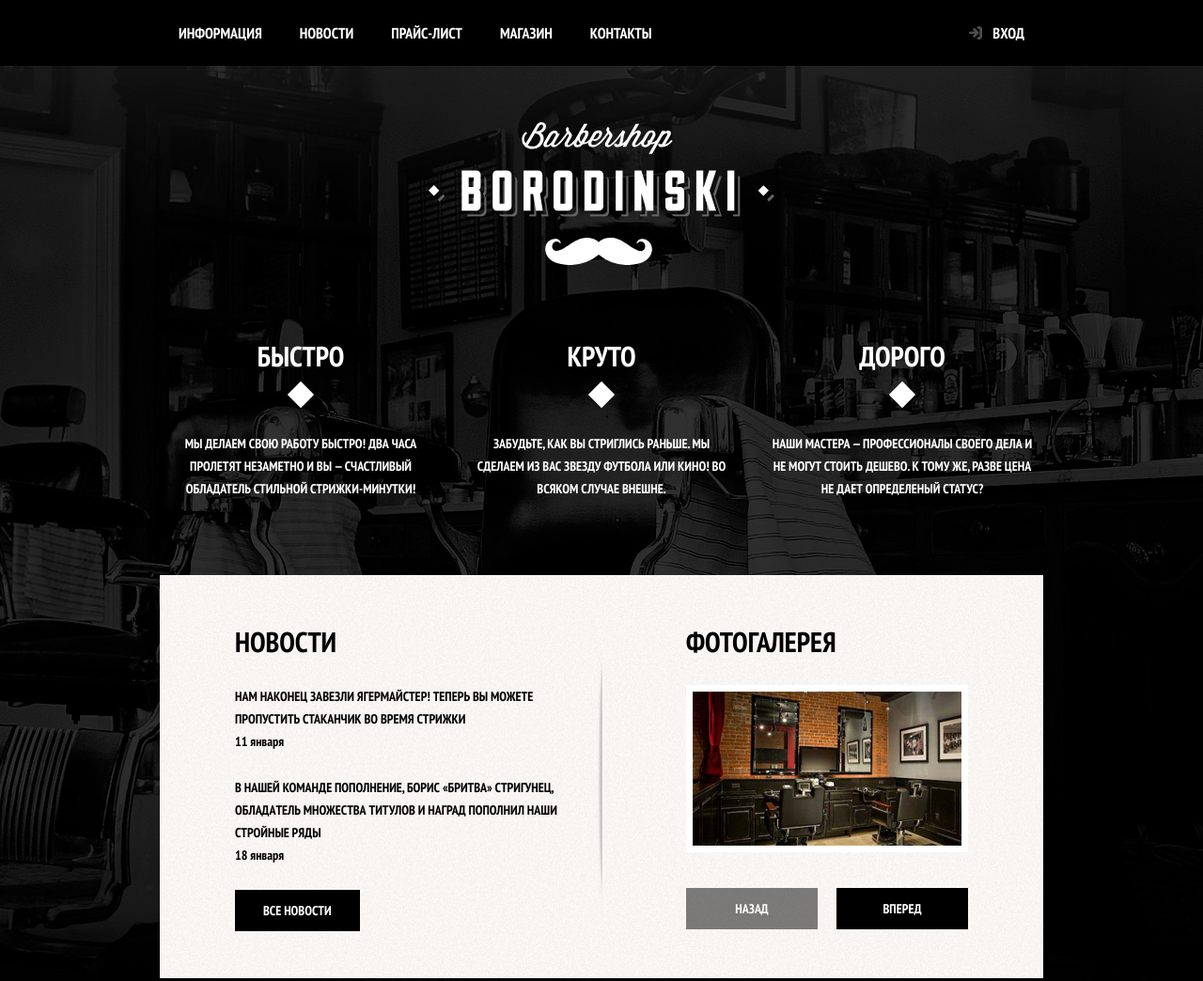
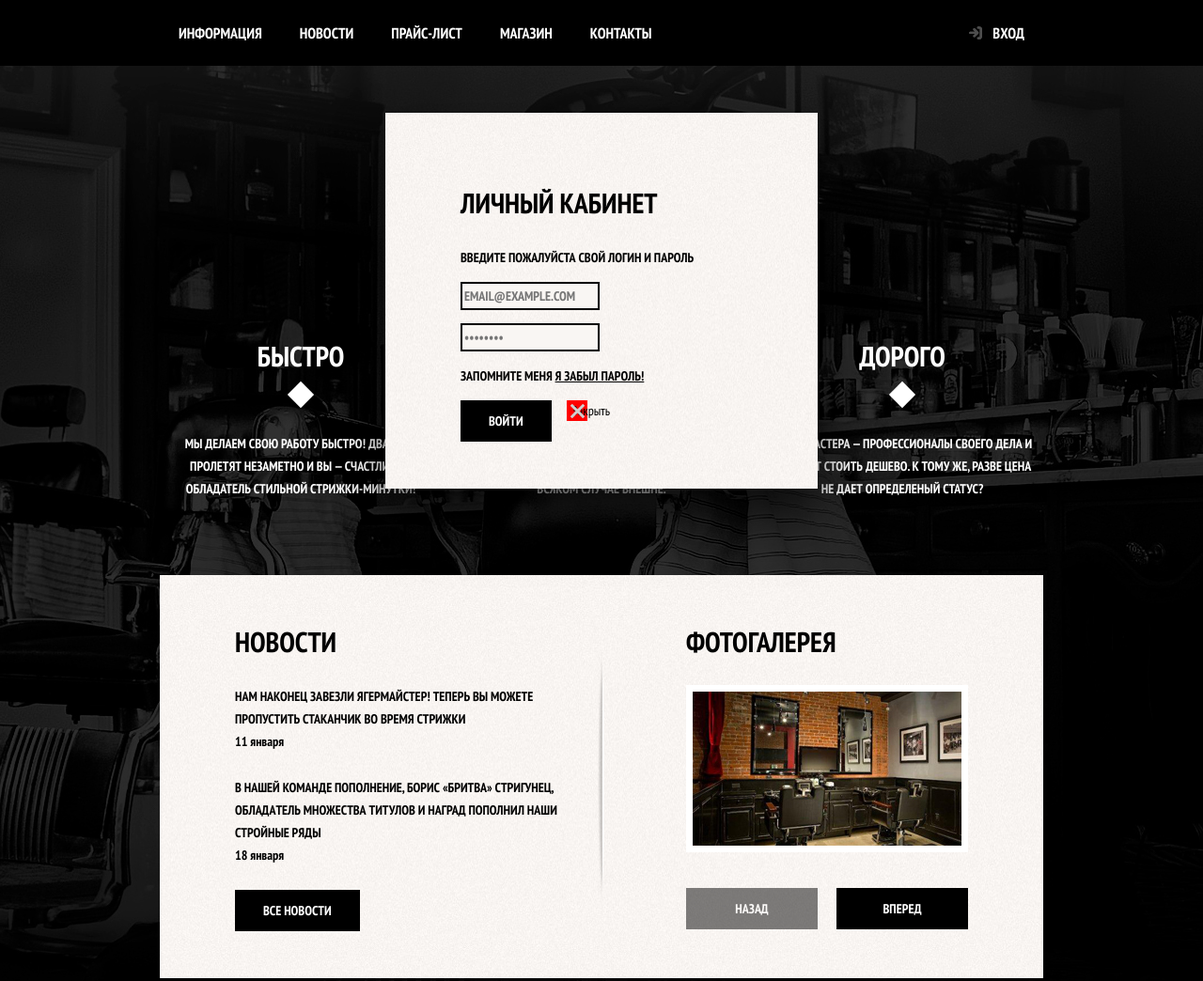
Before and after one commit to Venera-s/1073341-barbershop-26, a plain HTML site: page index.html in a window 1280 px wide. Shown: the top 1044 px of the page at 94% size. Drawn offline with Linux system fonts and the light colour scheme; files whose address does not match are found by name.

Commit message:
created modal-login

```diff
--- a/css/style.css
+++ b/css/style.css
@@ -922,12 +922,53 @@ input[type="radio"].visually-hidden {
 }
 
 .modal {
+  position: fixed;
   color: #000000;
   background-color: #f8f3f0;
   background-image: url("img/pattern-light.jpg");
   background-position: 0 0;
   background-repeat: repeat;
+  box-shadow: 0 30px 50px rgba(0, 0, 0, 0.7);
 }
+
+.modal-login {
+  top: 120px;
+  left: 50%;
+  width: 300px;
+  margin-left: -230px;
+  padding: 50px 80px;
+
+}
+
+.modal-close {
+  position: absolute;
+  width: 22px;
+  height: 22px;
+  background-color: red;
+  border: 0;
+  cursor: pointer;
+
+}
+
+.modal-close::before,
+.modal-close::after {
+  content: "";
+  position: absolute;
+  top: 10px;
+  left: 2px;
+  width: 19px;
+  height: 3px;
+  background-color: #d0d0d0;
+}
+
+.modal-close::before {
+  transform: rotate(45deg);
+}
+
+.modal-close::after {
+  transform: rotate(-45deg);
+}
+
 
 .modal h2 {
   font-size: 30px;
--- a/index.html
+++ b/index.html
@@ -157,19 +157,20 @@
   </footer>
   <section class="modal modal-login">
     <h2>Личный кабинет</h2>
-    <p>Введите свой логин и пароль</p>
+    <p class="modal-description">Введите пожалуйста свой логин и пароль</p>
     <form class="login-form" action="https://echo.htmlacademy.ru" method="post">
       <p>
         <label class="visually-hidden" for="user-login">Логин</label>
-        <input class="login-icon-user" id="user-login" type="text" name="login" placeholder="Логин">
+        <input class="login-icon-user" id="user-login" type="text" name="login" placeholder="email@example.com">
       </p>
       <p>
         <label class="visually-hidden" for="user-password">Пароль</label>
-        <input class="login-icon-password" id="user-password" type="password" name="password" placeholder="Пароль">
+        <input class="login-icon-password" id="user-password" type="password" name="password" placeholder="••••••••">
       </p>
-      <p class="login-password-info">
+      <p class="login-help">
         <label class="login-checkbox">
-          <input type="checkbox" name="remember">
+          <input class="visually-hidden" type="checkbox" name="remember">
+          <span class="checkbox-indicator"></span>
           Запомните меня
         </label>
         <a class="restore" href="#">Я забыл пароль!</a>
```
